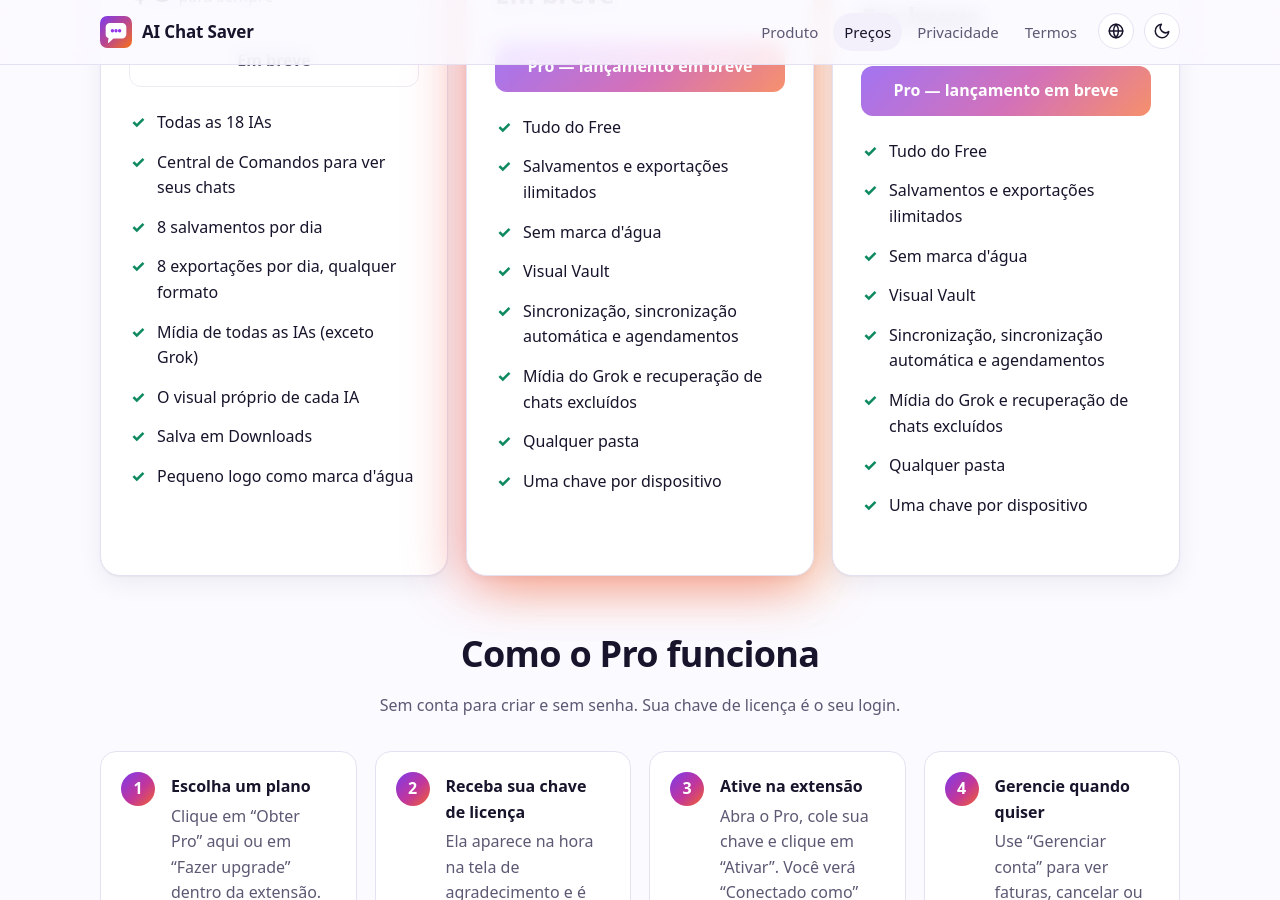
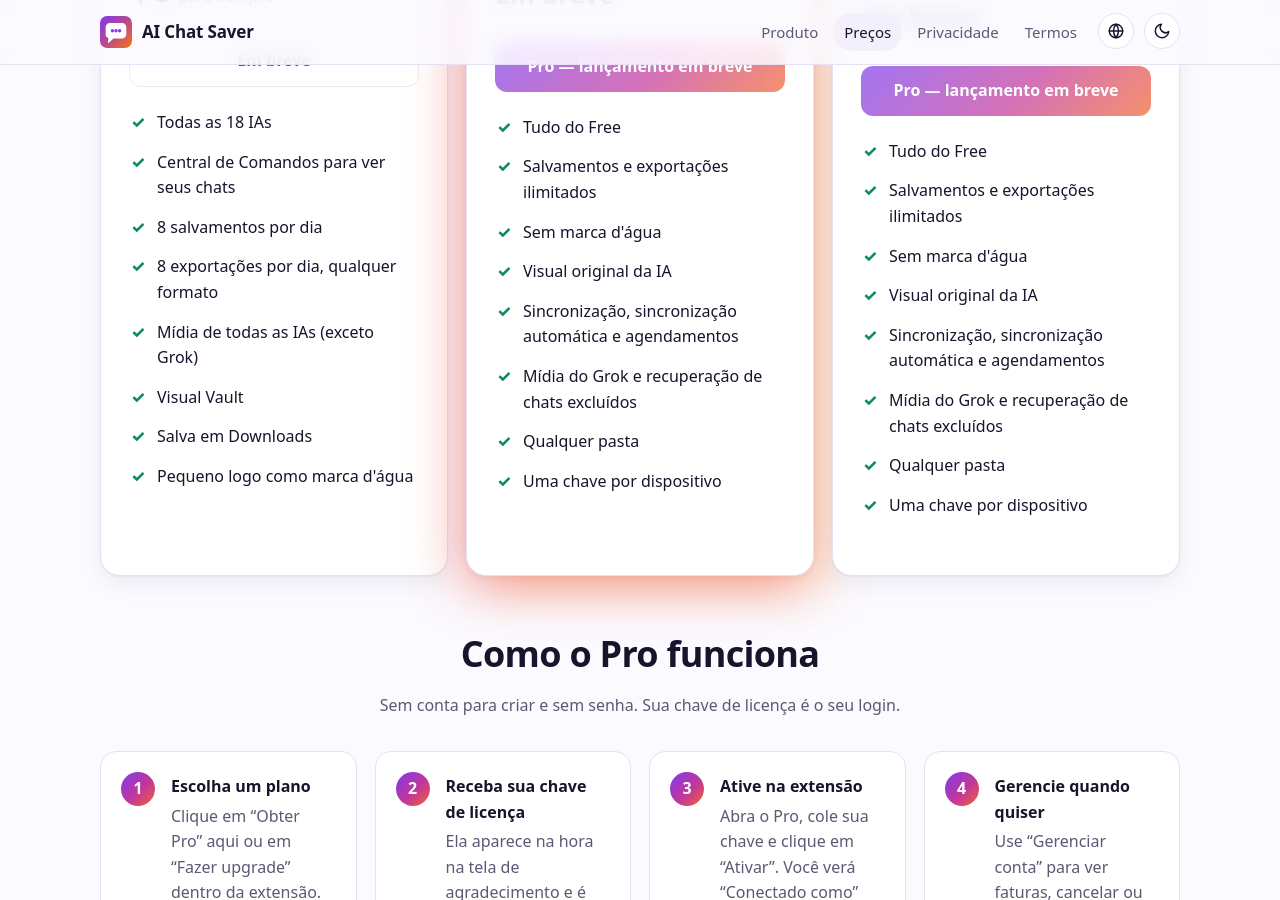
Before and after one commit to aichatsaver/aichatsaver.github.io, a Jekyll site: the page built from pt/pricing.html, in a window 1280 px wide and 900 px high, scrolled down 415 px. Built offline with Jekyll 4.4.1, drawn with Linux system fonts in a browser that asks for light colours.

Commit message:
Pricing: swap looks (Free: Vault, Pro: AI original) (pt)

```diff
--- a/_data/i18n/pt.yml
+++ b/_data/i18n/pt.yml
@@ -37,14 +37,14 @@
   - "8 salvamentos por dia"
   - "8 exportações por dia, qualquer formato"
   - "Mídia de todas as IAs (exceto Grok)"
-  - "O visual próprio de cada IA"
+  - "Visual Vault"
   - "Salva em Downloads"
   - "Pequeno logo como marca d'água"
   pro_features:
   - "Tudo do Free"
   - "Salvamentos e exportações ilimitados"
   - "Sem marca d'água"
-  - "Visual Vault"
+  - "Visual original da IA"
   - "Sincronização, sincronização automática e agendamentos"
   - "Mídia do Grok e recuperação de chats excluídos"
   - "Qualquer pasta"
```
